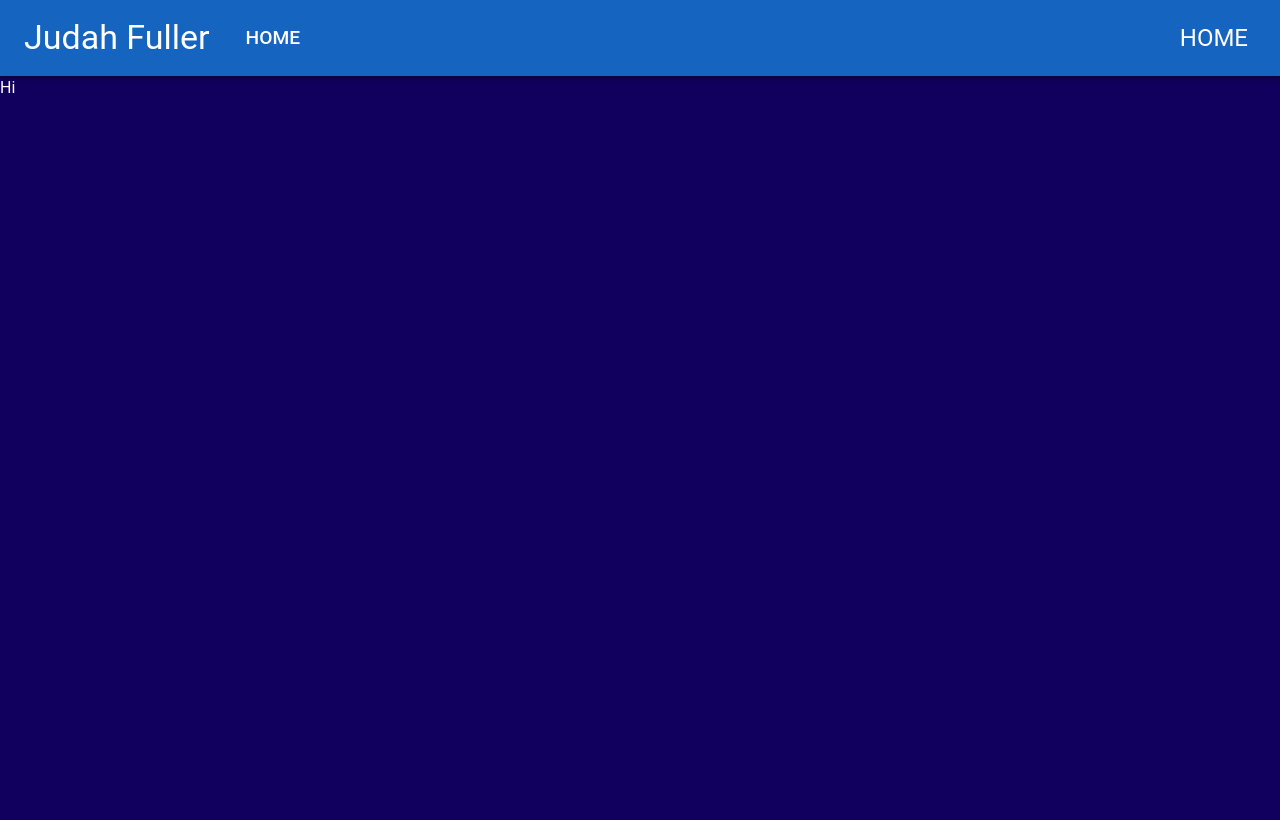
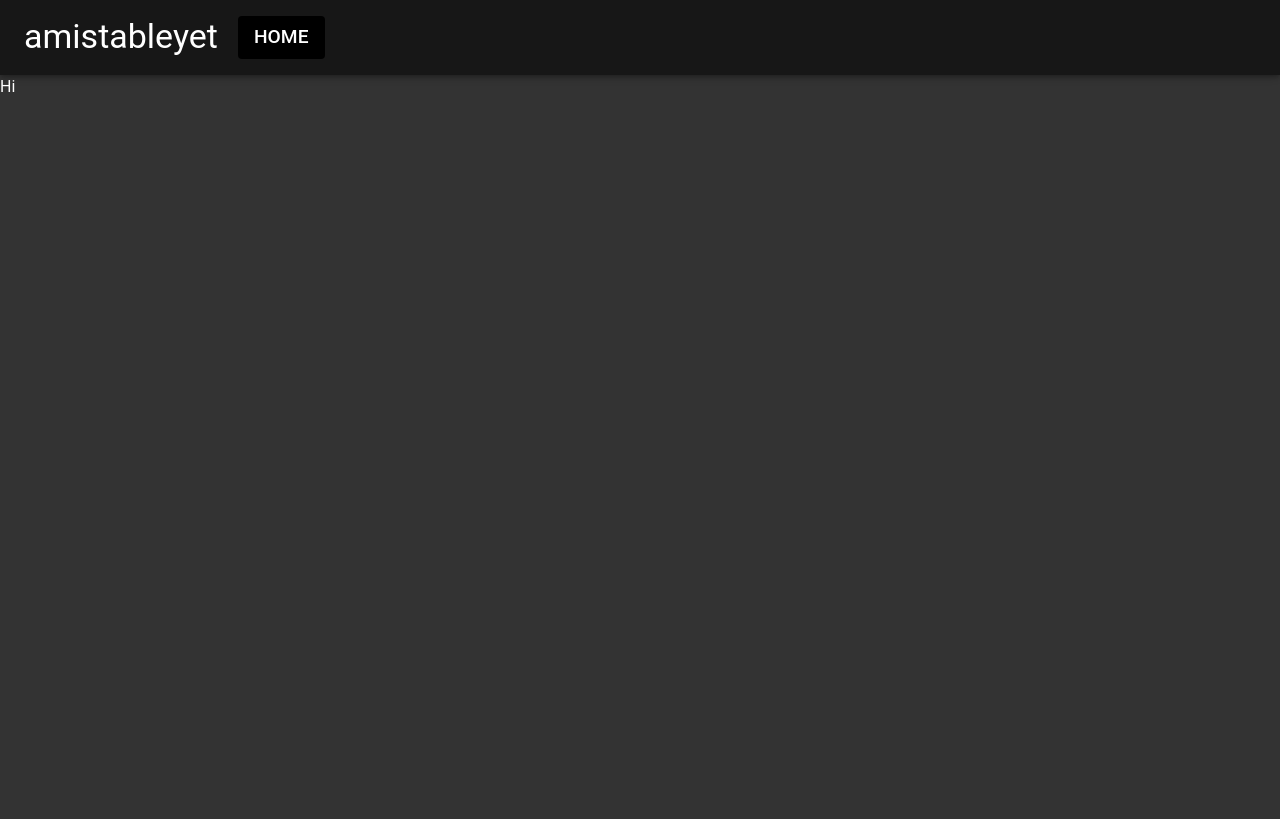
Before and after one commit to MrRubberDucky99/amistableyet, a React (Create React App) app in the folder amistableyetdotcom/: page / in a window 1280 px wide. Built offline with nearby package versions, Linux system fonts and the light colour scheme.

Commit message:
Add dark theme

```diff
--- a/amistableyetdotcom/src/Components/TopNav.tsx
+++ b/amistableyetdotcom/src/Components/TopNav.tsx
@@ -57,7 +57,7 @@ export const ResponsiveAppBar: FunctionComponent<navProps> = ({
 						component="div"
 						sx={{ mr: 2, display: { xs: "none", md: "flex" } }}
 					>
-						Judah Fuller
+						amistableyet
 					</Typography>
 
 					<Box
@@ -110,7 +110,7 @@ export const ResponsiveAppBar: FunctionComponent<navProps> = ({
 						component="div"
 						sx={{ flexGrow: 1, display: { xs: "flex", md: "none" } }}
 					>
-						Judah Fuller
+						amistableyet
 					</Typography>
 					<Box
 						sx={{
@@ -136,16 +136,6 @@ export const ResponsiveAppBar: FunctionComponent<navProps> = ({
 							</Button>
 						))}
 					</Box>
-					<Box sx={{}}>
-						<Button
-							key={newPageLabels[currentPage].toLowerCase()}
-							onClick={handleCloseNavMenu}
-							sx={{ my: 2, color: "white", display: "block" }}
-							disableRipple
-						>
-							<Typography variant="h5">{newPageLabels[currentPage]}</Typography>
-						</Button>
-					</Box>
 				</Toolbar>
 			</Container>
 		</AppBar>
--- a/amistableyetdotcom/src/Components/home.tsx
+++ b/amistableyetdotcom/src/Components/home.tsx
@@ -1,9 +1,7 @@
 import React, { FunctionComponent } from "react";
-import { ArrowUpward } from "@mui/icons-material";
 import { Typography, Box, Container } from "@mui/material";
 
 export const Home: FunctionComponent = () => {
-	let page;
-	page = <Typography>Hi</Typography>;
+	let page = <Typography>Hi</Typography>;
 	return page;
 };
--- a/amistableyetdotcom/src/index.tsx
+++ b/amistableyetdotcom/src/index.tsx
@@ -18,7 +18,7 @@ import { Box } from "@mui/material";
 import { pages } from "./Interface";
 
 // Theme
-import { theme } from "./theme";
+import { theme, darkTheme } from "./theme";
 
 import { ResponsiveAppBar } from "./Components/TopNav";
 import { Home } from "./Components/home";
@@ -35,7 +35,7 @@ const root = ReactDOM.createRoot(
 );
 root.render(
 	<React.StrictMode>
-		<ThemeProvider theme={theme}>
+		<ThemeProvider theme={darkTheme}>
 			<BrowserRouter>
 				<Box
 					sx={{
--- a/amistableyetdotcom/src/theme.ts
+++ b/amistableyetdotcom/src/theme.ts
@@ -75,3 +75,72 @@ export const theme = createTheme({
 		},
 	},
 });
+
+export const darkTheme = createTheme({
+	palette: {
+		mode: "dark",
+		primary: {
+			// Primary Colours
+			main: "#000",
+			light: "#888",
+			dark: "#000",
+			contrastText: "#fff",
+		},
+		secondary: {
+			// Secondary Colours
+			main: "#999",
+			light: "#fff",
+			dark: "#333",
+			contrastText: "#fff",
+		},
+		info: {
+			// Info Colours
+			main: "#fff",
+		},
+	},
+	components: {
+		MuiButton: {
+			// Modify MUI button
+			variants: [
+				{
+					// Create dashed button variant
+					props: { variant: "dashed" },
+					style: {
+						textTransform: "none",
+						border: `2px dashed`,
+					},
+				},
+				{
+					props: { variant: "dashed", color: "secondary" },
+					style: {
+						border: `4px dashed`,
+					},
+				},
+			],
+		},
+	},
+	typography: {
+		// Change text settings
+		fontFamily: [
+			// Change Fonts
+			"Ubuntu Mono",
+			"Roboto Mono",
+			"Roboto",
+			"-apple-system",
+			"BlinkMacSystemFont",
+			'"Segoe UI"',
+			'"Helvetica Neue"',
+			"Arial",
+			"sans-serif",
+			'"Apple Color Emoji"',
+			'"Segoe UI Emoji"',
+			'"Segoe UI Symbol"',
+		].join(","),
+		h6: {
+			fontSize: "1.2rem",
+		},
+		body2: {
+			fontSize: "2rem",
+		},
+	},
+});
```
